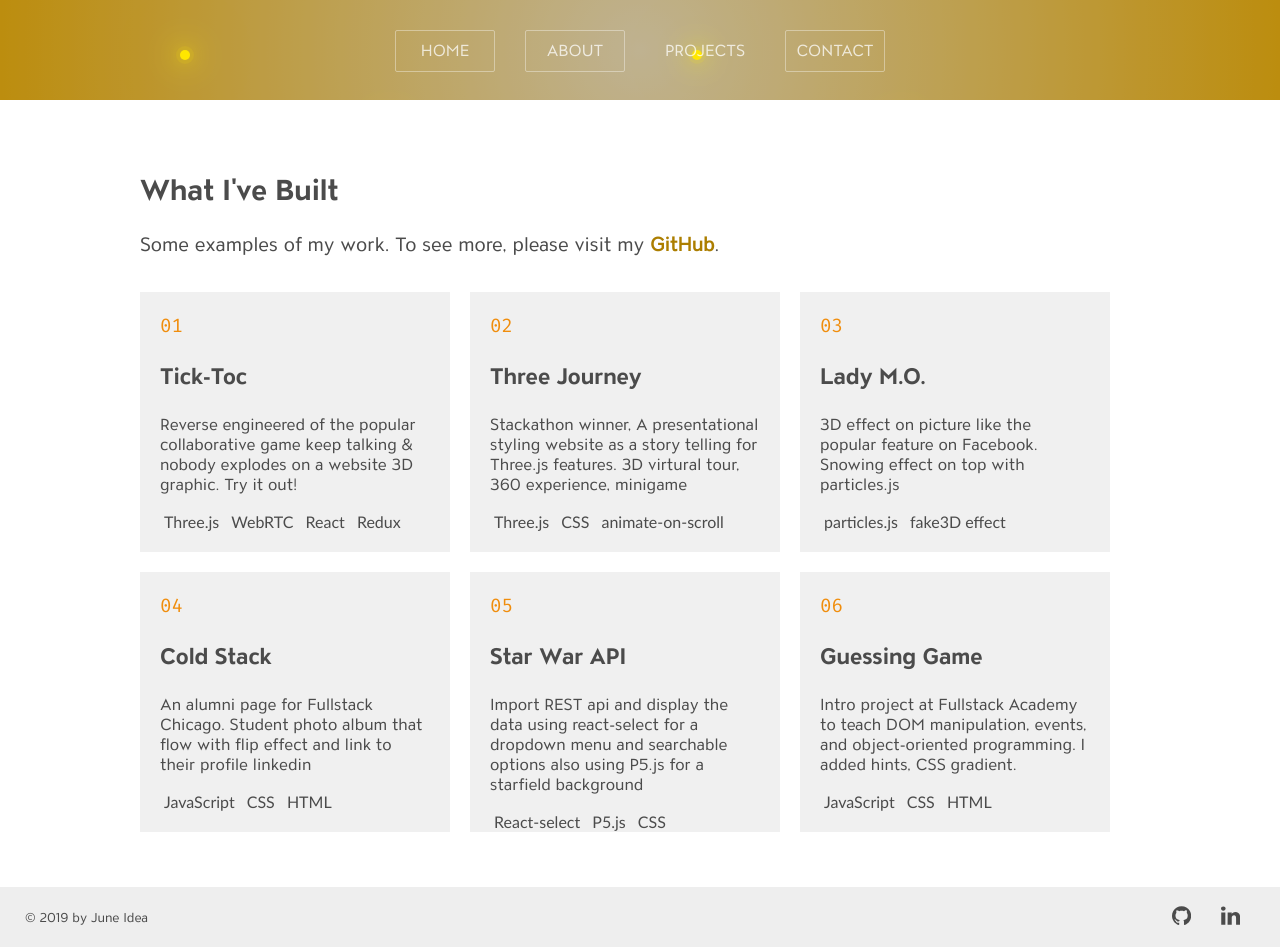
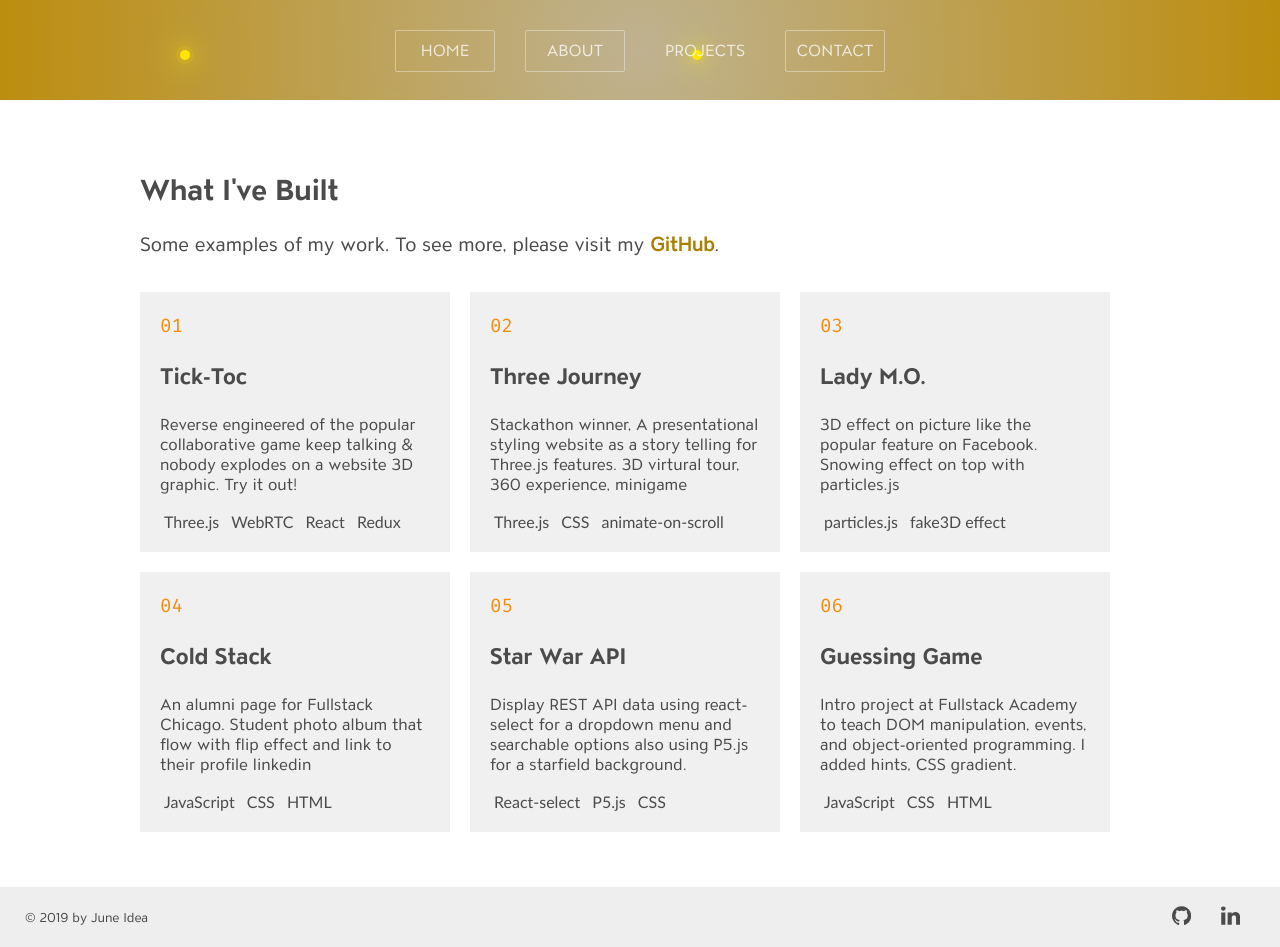
Before and after one commit to juneidea/My-Portfolio, a React (Create React App) app: page /projects in a window 1280 px wide. Built offline with nearby package versions, Linux system fonts and the light colour scheme.

Commit message:
Star War API

```diff
--- a/src/data.js
+++ b/src/data.js
@@ -39,7 +39,7 @@ export const projectData = [
 
   {
     name: `Star War API`,
-    description: `Import REST api and display the data using react-select for a dropdown menu and searchable options also using P5.js for a starfield background`,
+    description: `Display REST API data using react-select for a dropdown menu and searchable options also using P5.js for a starfield background.`,
     demo: 'https://starwar-api.herokuapp.com/',
     github: 'https://github.com/juneidea/starwar',
     tech: ['React-select', 'P5.js', 'CSS'],
```
